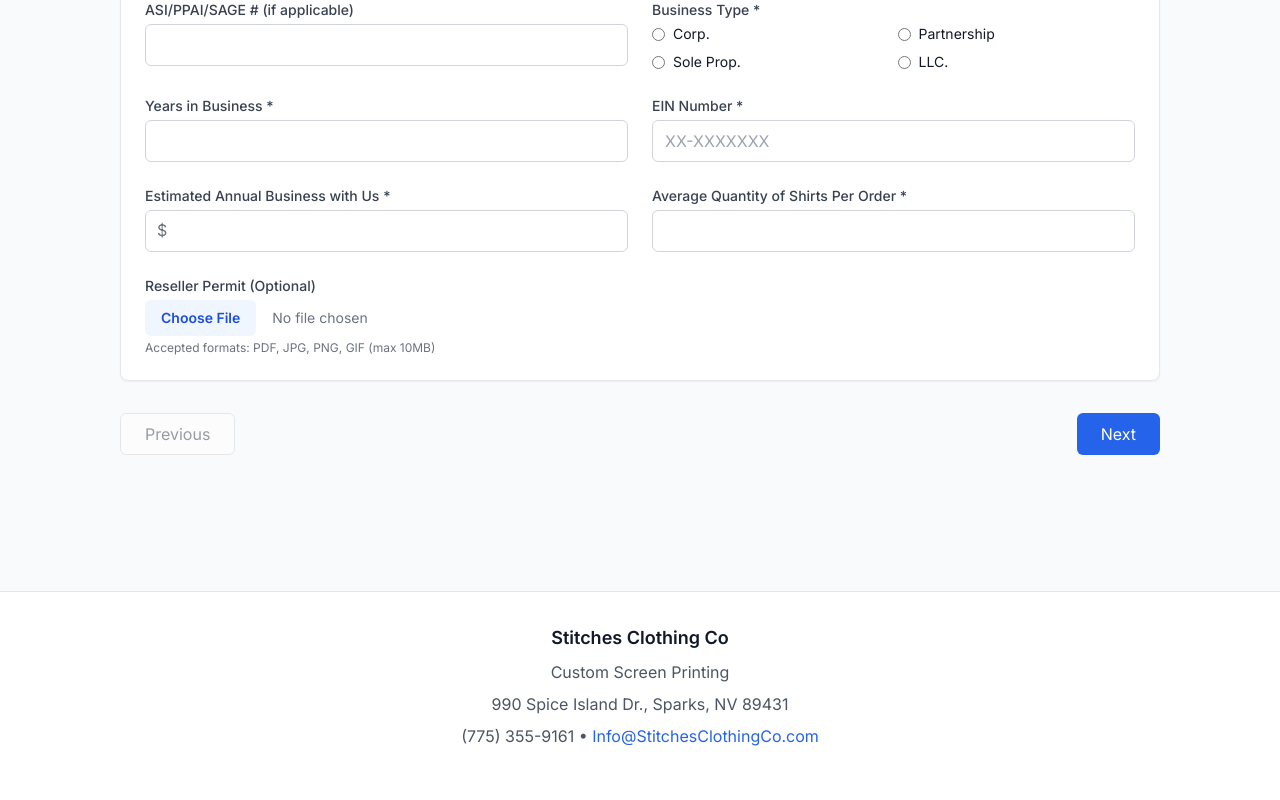
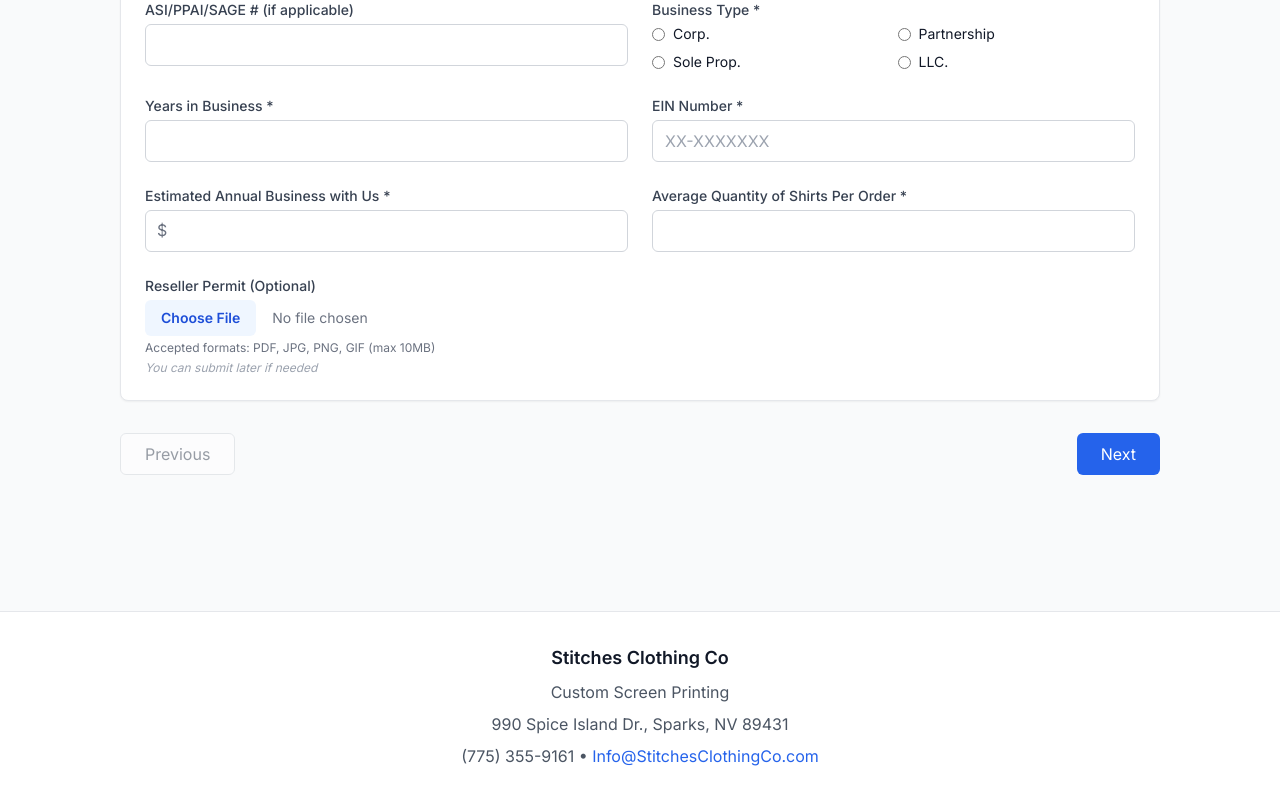
Before and after one commit to Twenty7Trades/stitches-onboarding, a Next.js app: page / in a window 1280 px wide. Shown: the part 598-1398 px from the top of the page. Built offline with nearby package versions, Linux system fonts and the light colour scheme.

Commit message:
Add helpful text to reseller permit section: 'You can submit later if needed'

```diff
--- a/src/components/ApplicationForm.tsx
+++ b/src/components/ApplicationForm.tsx
@@ -351,6 +351,9 @@ export default function ApplicationForm({ onSubmit, isLoading }: ApplicationForm
                   <p className="mt-1 text-xs text-gray-500">
                     Accepted formats: PDF, JPG, PNG, GIF (max 10MB)
                   </p>
+                  <p className="mt-1 text-xs text-gray-400 italic">
+                    You can submit later if needed
+                  </p>
                 </div>
               </div>
             </div>
```
